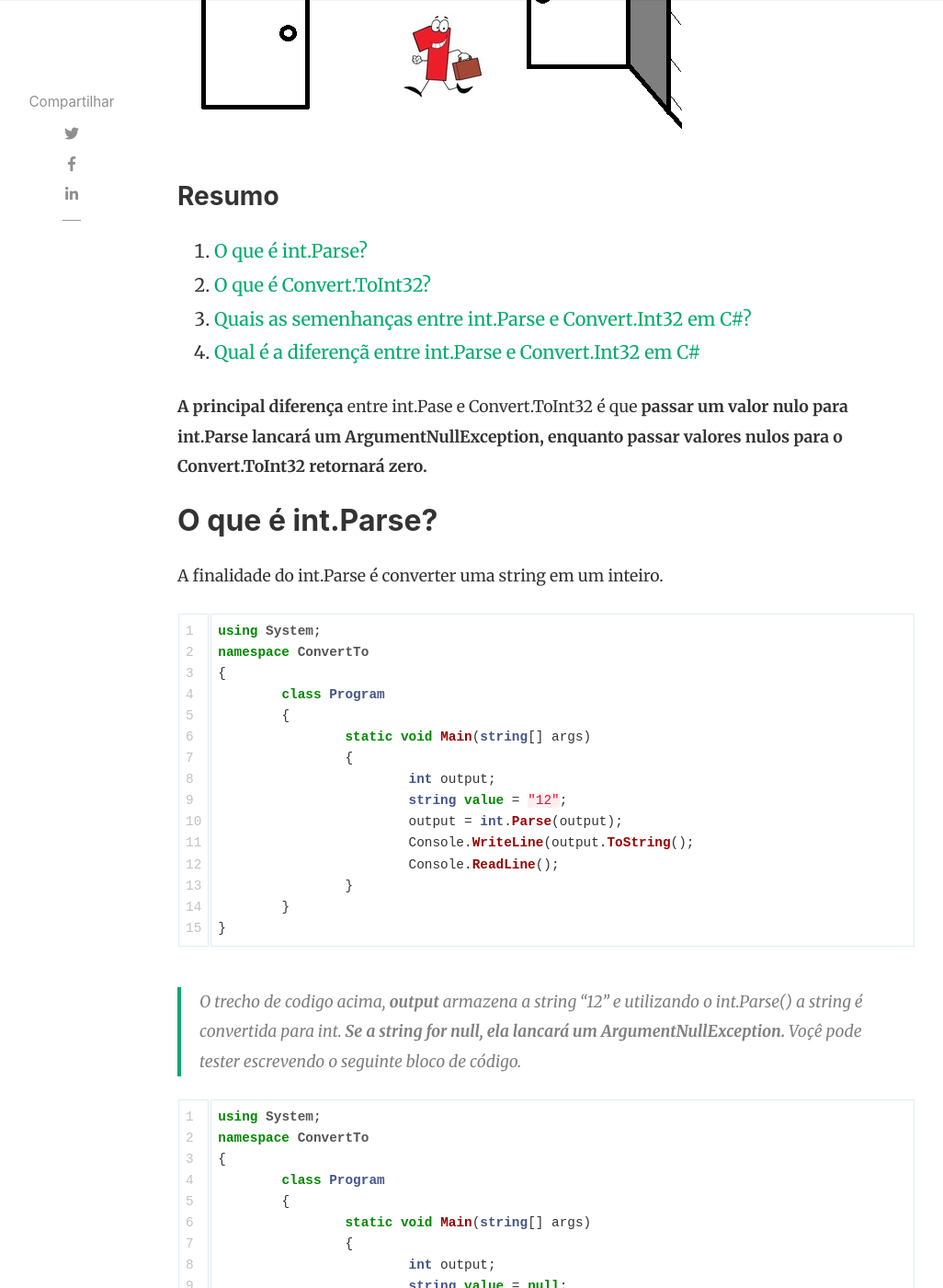
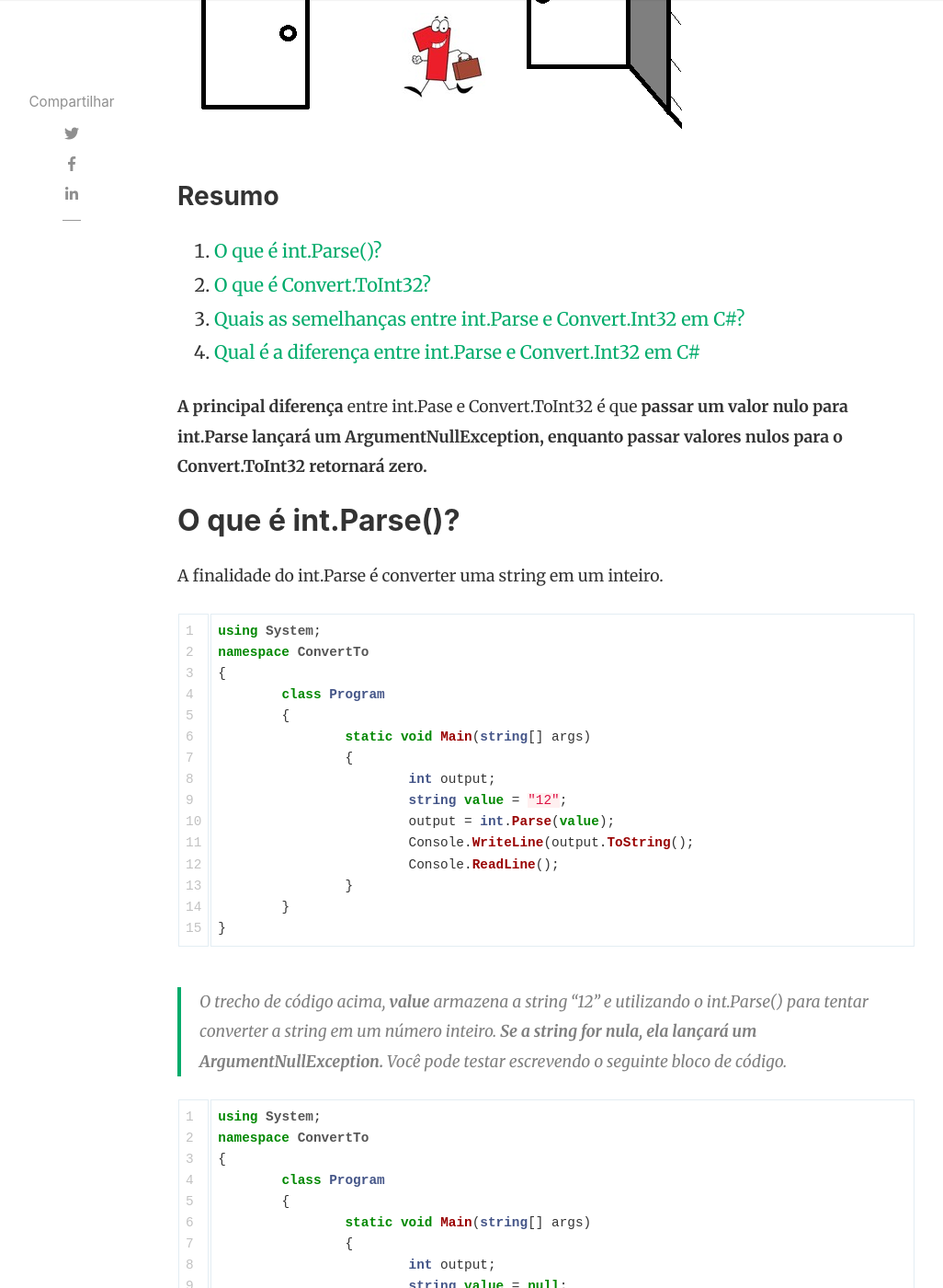
Before and after one commit to klaiddias/devhome, a Jekyll site: the page built from _posts/2022-03-05-diference-between-int-parse-and-convert-toint32.md, in a window 1280 px wide and 1400 px high, scrolled down 636 px. Shown: the whole window at 92% size, without its empty margins (92-1118 px from the left). Built offline with Jekyll 4.4.1, drawn with Linux system fonts in a browser that asks for light colours; nearby versions of some CDN libraries; comment, search, counter and statistics services are not loaded; some of the changed text lies outside the part shown.

Commit message:
Ajueste 5

````diff
--- a/_posts/2022-03-05-diference-between-int-parse-and-convert-toint32.md
+++ b/_posts/2022-03-05-diference-between-int-parse-and-convert-toint32.md
@@ -11,9 +11,9 @@ beforetoc: ""
 toc: true
 ---
 
-**A principal diferença** entre int.Pase e Convert.ToInt32 é que **passar um valor nulo para int.Parse lancará um ArgumentNullException, enquanto passar valores nulos para o Convert.ToInt32 retornará zero.**
+**A principal diferença** entre int.Pase e Convert.ToInt32 é que **passar um valor nulo para int.Parse lançará um ArgumentNullException, enquanto passar valores nulos para o Convert.ToInt32 retornará zero.**
 
-## O que é int.Parse?
+## O que é int.Parse()?
 A finalidade do int.Parse é converter uma string em um inteiro.
 
 ```c#
@@ -26,7 +26,7 @@ namespace ConvertTo
 		{
 			int output;
 			string value = "12";
-			output = int.Parse(output);
+			output = int.Parse(value);
 			Console.WriteLine(output.ToString();
 			Console.ReadLine();
 		}
@@ -34,9 +34,9 @@ namespace ConvertTo
 }
 ```
 
->O trecho de codigo acima, ***output*** armazena a string "12" e utilizando o int.Parse() a string é convertida para int.
-> **Se a string for null, ela lancará um ArgumentNullException.**
->Voçê pode tester escrevendo o seguinte bloco de código.
+>O trecho de código acima, ***value*** armazena a string "12" e utilizando o int.Parse() para tentar converter a string em um número inteiro.
+> **Se a string for nula, ela lançará um ArgumentNullException.**
+>Você pode testar escrevendo o seguinte bloco de código.
 
 ```c#
 using System;
@@ -51,7 +51,7 @@ namespace ConvertTo
 
 			try
 			{
-				output = int.Parse(output);
+				output = int.Parse(value);
 			}
 			catch (Exception e)
 			{
@@ -66,9 +66,9 @@ namespace ConvertTo
 
 ```
 
-Cono já dissemos anteriormente
+Cono já dissemos anteriormente int.Parse ao receber um valor nulo para converter retornará uma exceção do tipo ArgumentNullException, más, e se tentarmos converter um decimal? Ou seja, um número que não seja inteiro.
 ## O que é Convert.ToInt32?
 
-## Quais as semenhanças entre int.Parse e Convert.Int32 em C#?
+## Quais as semelhanças entre int.Parse e Convert.Int32 em C#?
 
-## Qual é a diferençã entre int.Parse e Convert.Int32 em C#
+## Qual é a diferença entre int.Parse e Convert.Int32 em C#
````
